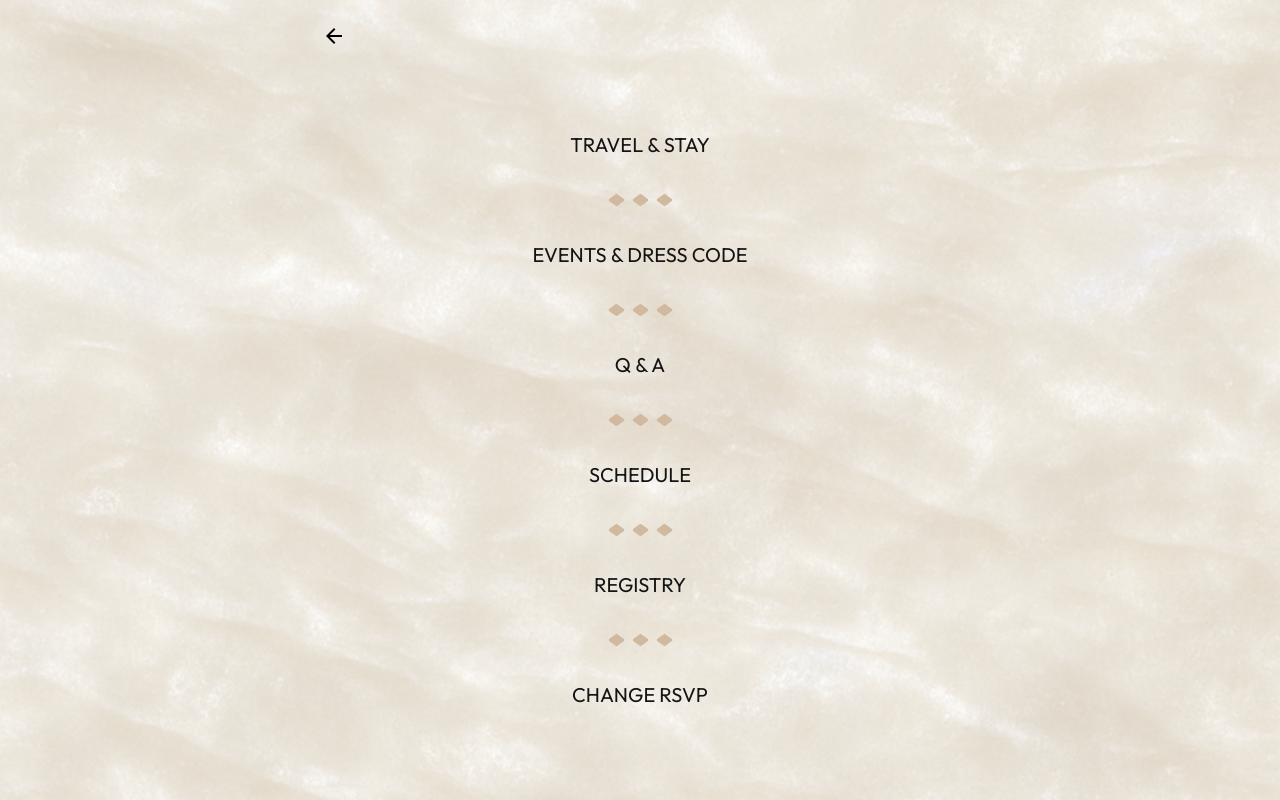
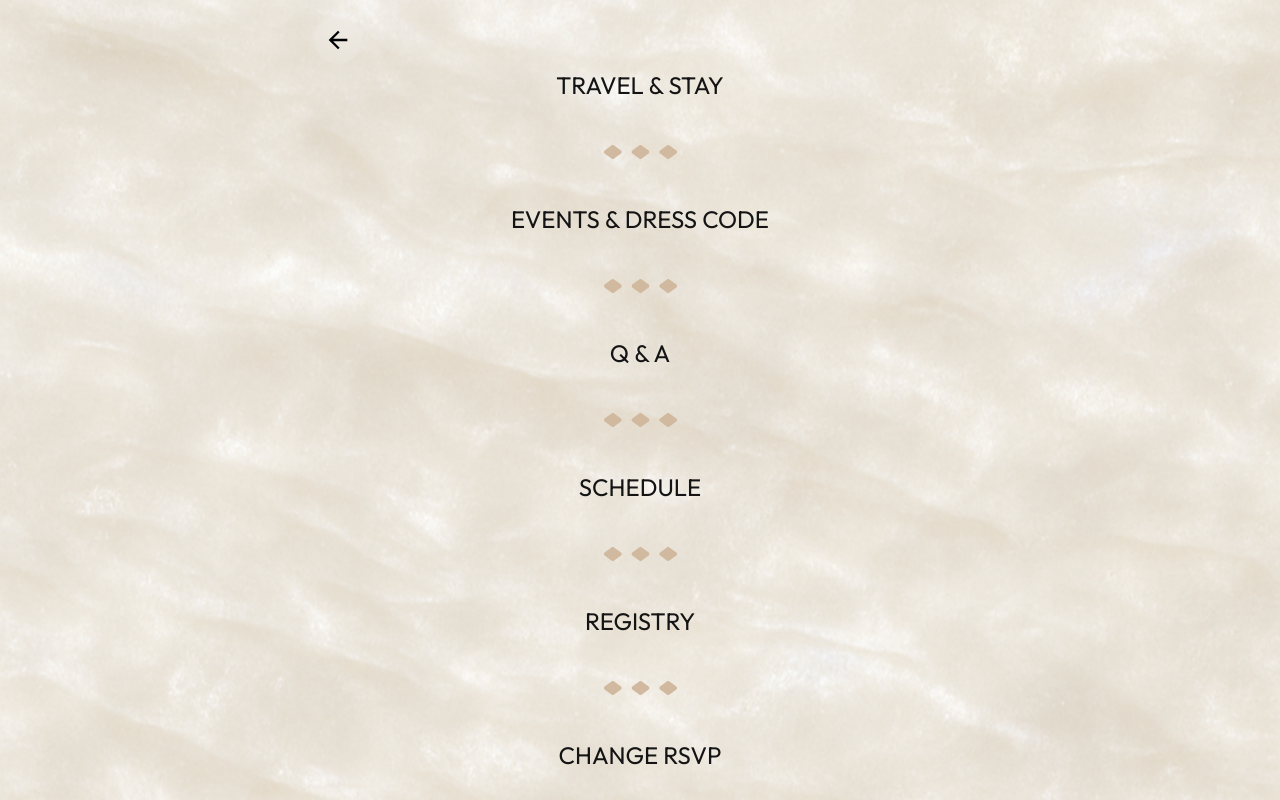
Before and after one commit to kghumaan/phera, a Next.js app: page /details in a window 1280 px wide. Built offline with nearby package versions, Linux system fonts and the light colour scheme; no server answers; what @mui/material-nextjs would draw is missing.

Commit message:
desktop main page, pin, details text and images

```diff
--- a/app/(guest)/details/page.tsx
+++ b/app/(guest)/details/page.tsx
@@ -23,8 +23,8 @@ import { useState } from 'react';
 const DiamondDecoration = () => (
   <Box
     sx={{
-      width: { xs: 50, sm: 65 },
-      height: { xs: 12, sm: 16 },
+      width: { xs: 50, sm: 65, lg: 75, xl: 85 },
+      height: { xs: 12, sm: 16, lg: 18, xl: 20 },
       display: 'flex',
       alignItems: 'center',
       justifyContent: 'center',
@@ -32,7 +32,7 @@ const DiamondDecoration = () => (
       my: { xs: 0.5, sm: 0 },
     }}
   >
-    <svg width="65" height="16" viewBox="0 0 65 16" fill="none" xmlns="http://www.w3.org/2000/svg">
+    <svg width="85" height="20" viewBox="0 0 65 16" fill="none" xmlns="http://www.w3.org/2000/svg">
       <g clipPath="url(#clip0_173_729)">
         <path
           fillRule="evenodd"
@@ -88,8 +88,8 @@ const MenuItem = ({
   >
     <Box
       sx={{
-        py: { xs: 1.5, sm: 2 },
-        px: { xs: 3, sm: 4 },
+        py: { xs: 1.5, sm: 2, lg: 2.5, xl: 3 },
+        px: { xs: 3, sm: 4, lg: 5, xl: 6 },
         borderRadius: 2,
         transition: 'all 0.2s ease-in-out',
         width: '100%',
@@ -104,7 +104,7 @@ const MenuItem = ({
         sx={{
           fontFamily: 'Outfit',
           fontWeight: 400,
-          fontSize: { xs: 16, sm: 18, md: 20 },
+          fontSize: { xs: 16, sm: 18, md: 20, lg: 24, xl: 28 },
           lineHeight: 1.5,
           letterSpacing: '5.56%',
           textTransform: 'uppercase',
@@ -192,7 +192,7 @@ export default function DetailsPage() {
         <Container
           maxWidth={false}
           sx={{
-            maxWidth: { xs: 361, md: 600, lg: 700 },
+            maxWidth: { xs: 361, md: 600, lg: 700, xl: 800 },
             px: { xs: 2, md: 3 },
           }}
         >
@@ -203,8 +203,13 @@ export default function DetailsPage() {
                 color: '#000',
                 backgroundColor: 'rgba(255, 255, 255, 0.1)',
                 backdropFilter: 'blur(10px)',
+                width: { xs: 40, lg: 48, xl: 56 },
+                height: { xs: 40, lg: 48, xl: 56 },
                 '&:hover': {
                   backgroundColor: 'rgba(255, 255, 255, 0.2)',
+                },
+                '& .MuiSvgIcon-root': {
+                  fontSize: { xs: '1.5rem', lg: '1.75rem', xl: '2rem' },
                 },
               }}
             >
@@ -216,8 +221,8 @@ export default function DetailsPage() {
               <IconButton
                 onClick={() => setWhatsAppModalOpen(true)}
                 sx={{
-                  width: 32,
-                  height: 32,
+                  width: { xs: 32, lg: 40, xl: 48 },
+                  height: { xs: 32, lg: 40, xl: 48 },
                   backgroundColor: '#000',
                   color: '#fff',
                   '&:hover': {
@@ -227,7 +232,7 @@ export default function DetailsPage() {
                   transition: 'all 0.2s ease',
                 }}
               >
-                <svg width="16" height="16" viewBox="0 0 24 24" fill="currentColor">
+                <svg width="20" height="20" viewBox="0 0 24 24" fill="currentColor">
                   <path d="M17.472 14.382c-.297-.149-1.758-.867-2.03-.967-.273-.099-.471-.148-.67.15-.197.297-.767.966-.94 1.164-.173.199-.347.223-.644.075-.297-.15-1.255-.463-2.39-1.475-.883-.788-1.48-1.761-1.653-2.059-.173-.297-.018-.458.13-.606.134-.133.298-.347.446-.52.149-.174.198-.298.298-.497.099-.198.05-.371-.025-.52-.075-.149-.669-1.612-.916-2.207-.242-.579-.487-.5-.669-.51-.173-.008-.371-.01-.57-.01-.198 0-.52.074-.792.372-.272.297-1.04 1.016-1.04 2.479 0 1.462 1.065 2.875 1.213 3.074.149.198 2.096 3.2 5.077 4.487.709.306 1.262.489 1.694.625.712.227 1.36.195 1.871.118.571-.085 1.758-.719 2.006-1.413.248-.694.248-1.289.173-1.413-.074-.124-.272-.198-.57-.347m-5.421 7.403h-.004a9.87 9.87 0 01-5.031-1.378l-.361-.214-3.741.982.998-3.648-.235-.374a9.86 9.86 0 01-1.51-5.26c.001-5.45 4.436-9.884 9.888-9.884 2.64 0 5.122 1.03 6.988 2.898a9.825 9.825 0 012.893 6.994c-.003 5.45-4.437 9.884-9.885 9.884m8.413-18.297A11.815 11.815 0 0012.05 0C5.495 0 .16 5.335.157 11.892c0 2.096.547 4.142 1.588 5.945L.057 24l6.305-1.654a11.882 11.882 0 005.683 1.448h.005c6.554 0 11.890-5.335 11.893-11.893A11.821 11.821 0 0020.465 3.516"/>
                 </svg>
               </IconButton>
@@ -253,7 +258,7 @@ export default function DetailsPage() {
         <Container
           maxWidth={false}
           sx={{
-            maxWidth: { xs: '100%', md: 600, lg: 700 },
+            maxWidth: { xs: '100%', md: 600, lg: 700, xl: 800 },
             px: { xs: 2, md: 3 },
             display: 'flex',
             alignItems: 'center',
@@ -270,10 +275,10 @@ export default function DetailsPage() {
             <Stack spacing={{ xs: 1.5, sm: 2, md: 3 }} alignItems="center" sx={{ justifyContent: 'center' }}>
               {/* Menu Items */}
               <Stack
-                spacing={{ xs: 1.5, sm: 2 }}
+                spacing={{ xs: 1.5, sm: 2, lg: 2.5, xl: 3 }}
                 sx={{
                   width: '100%',
-                  maxWidth: { xs: '90%', sm: 361, md: 500, lg: 600 },
+                  maxWidth: { xs: '90%', sm: 361, md: 500, lg: 600, xl: 700 },
                   alignItems: 'center',
                 }}
               >
--- a/app/(guest)/page.tsx
+++ b/app/(guest)/page.tsx
@@ -95,16 +95,16 @@ const CountdownTimer = ({ targetDate }: { targetDate: string }) => {
       sx={{
         backgroundColor: '#FFFFFF',
         borderRadius: 8, // 64px from Figma converted to MUI scale
-        px: 4,
-        py: 1.5,
+        px: { xs: 4, lg: 5, xl: 6 },
+        py: { xs: 1.5, lg: 2, xl: 2.5 },
         boxShadow: '0 4px 20px rgba(0,0,0,0.1)',
         width: '100%',
-        maxWidth: 400,
+        maxWidth: { xs: 400, lg: 480, xl: 560 },
       }}
     >
       <Stack
         direction="row"
-        spacing={3}
+        spacing={{ xs: 3, lg: 4, xl: 5 }}
         justifyContent="center"
         alignItems="center"
       >
@@ -114,7 +114,7 @@ const CountdownTimer = ({ targetDate }: { targetDate: string }) => {
             alignItems="center"
             spacing={0}
             sx={{
-              minWidth: { xs: 35, sm: 40 }, // Fixed width for each column
+              minWidth: { xs: 35, sm: 40, lg: 50, xl: 60 }, // Fixed width for each column
             }}
           >
             <Typography
@@ -122,7 +122,7 @@ const CountdownTimer = ({ targetDate }: { targetDate: string }) => {
               sx={{
                 fontWeight: 400, // Regular weight like in Figma
                 color: '#000000',
-                fontSize: { xs: '1.5rem', sm: '1.5rem' }, // 24px from Figma
+                fontSize: { xs: '1.5rem', sm: '1.5rem', lg: '1.875rem', xl: '2.25rem' }, // 24px from Figma
                 lineHeight: 1.2,
                 fontFamily: 'Outfit, sans-serif', // Match Figma font
               }}
@@ -134,7 +134,7 @@ const CountdownTimer = ({ targetDate }: { targetDate: string }) => {
               sx={{
                 color: '#000000',
                 fontWeight: 400,
-                fontSize: { xs: '0.85rem', sm: '0.75rem' }, // 12px from Figma
+                fontSize: { xs: '0.85rem', sm: '0.75rem', lg: '0.9rem', xl: '1rem' }, // 12px from Figma
                 lineHeight: 1.4,
                 fontFamily: 'Outfit, sans-serif', // Match Figma font
                 textAlign: 'center',
@@ -598,7 +598,7 @@ export default function HomePage() {
               sx={{
                 position: 'relative',
                 width: '100%',
-                maxWidth: 320,
+                maxWidth: { xs: 320, lg: 400, xl: 480 },
                 aspectRatio: '1',
                 mx: 'auto',
                 mb: 2,
@@ -655,7 +655,7 @@ export default function HomePage() {
                 variant="body2"
                 sx={{
                   color: '#000',
-                  fontSize: '1rem',
+                  fontSize: { xs: '1rem', lg: '1.25rem', xl: '1.375rem' },
                   letterSpacing: '0.5px',
                 }}
               >
@@ -666,7 +666,7 @@ export default function HomePage() {
               <Typography
                 variant="h2"
                 sx={{
-                  fontSize: { xs: '2.5rem', sm: '3rem' },
+                  fontSize: { xs: '2.5rem', sm: '3rem', lg: '3.5rem', xl: '4rem' },
                   color: '#000',
                   lineHeight: 1.2,
                   fontFamily: 'var(--font-instrument-serif)',
@@ -706,13 +706,13 @@ export default function HomePage() {
                     variant="body2"
                     sx={{
                       color: '#000',
-                      fontSize: '1.1rem',
+                      fontSize: { xs: '1.1rem', lg: '1.3rem', xl: '1.5rem' },
                       textDecoration: 'underline',
                     }}
                   >
                     {coupleData.venue}
                   </Typography>
-                  <Typography sx={{ fontSize: '1.2rem' }}>
+                  <Typography sx={{ fontSize: { xs: '1.2rem', lg: '1.4rem', xl: '1.6rem' } }}>
                     {coupleData.flag}
                   </Typography>
                 </Stack>
@@ -819,8 +819,8 @@ export default function HomePage() {
                   sx={{
                     backgroundColor: '#DE3F5E',
                     color: 'white',
-                    py: 2,
-                    fontSize: '1.1rem',
+                    py: { xs: 2, lg: 2.5, xl: 3 },
+                    fontSize: { xs: '1.1rem', lg: '1.25rem', xl: '1.5rem' },
                     fontWeight: 600,
                     borderRadius: '32px',
                     textTransform: 'uppercase',
@@ -841,7 +841,7 @@ export default function HomePage() {
                 variant="body2"
                 sx={{
                   color: '#777',
-                  fontSize: '0.9rem',
+                  fontSize: { xs: '0.9rem', lg: '1rem', xl: '1.125rem' },
                   textAlign: 'center',
                   lineHeight: 1.4,
                 }}
@@ -897,8 +897,8 @@ export default function HomePage() {
                   sx={{
                     backgroundColor: '#DE3F5E',
                     color: 'white',
-                    py: 1.5,
-                    fontSize: '1rem',
+                    py: { xs: 1.5, lg: 2, xl: 2.5 },
+                    fontSize: { xs: '1rem', lg: '1.125rem', xl: '1.25rem' },
                     fontWeight: 700,
                     borderRadius: '16px',
                     textTransform: 'uppercase',
```
